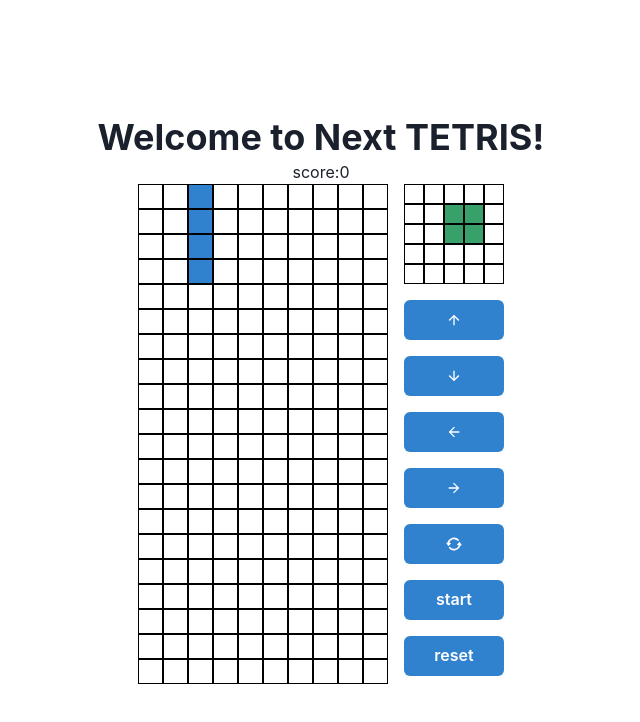
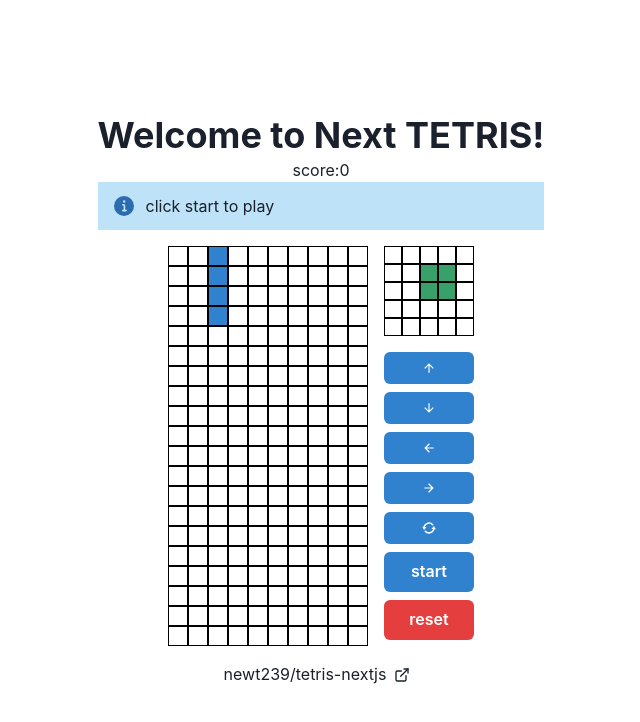
Before and after one commit to newt239/showroom_nextjs, a Next.js app: page / in a window 1280 px wide. Shown: the top 722 px of the page, without its empty margins (319-959 px from the left). Built offline with nearby package versions, Linux system fonts and the light colour scheme.

Commit message:
improve: page style

```diff
--- a/src/components/NextPreview.tsx
+++ b/src/components/NextPreview.tsx
@@ -19,8 +19,8 @@ const NextPreview: NextPage = () => {
             {row.map((cell, j) => {
               return (
                 <Box suppressHydrationWarning key={`${i}-${j}`} style={{
-                  width: 20,
-                  height: 20,
+                  width: 18,
+                  height: 18,
                   border: "1px solid black",
                   backgroundColor: decideColor(cell)
                 }}></Box>
--- a/src/components/Player.tsx
+++ b/src/components/Player.tsx
@@ -1,5 +1,5 @@
 import type { NextPage } from 'next'
-import { Button } from '@chakra-ui/react'
+import { Box, Button, Flex } from '@chakra-ui/react'
 import { ArrowBackIcon, ArrowDownIcon, ArrowForwardIcon, ArrowUpIcon, RepeatIcon } from '@chakra-ui/icons'
 import { useCallback, useContext, useEffect } from 'react'
 import { GlobalContext } from 'src/pages/_app'
@@ -109,15 +109,15 @@ const Player: NextPage = () => {
   }
 
   return (
-    <>
-      <Button onClick={downBottom} colorScheme="blue" disabled={!game.start || game.end}><ArrowUpIcon /></Button>
-      <Button onClick={blockDown} colorScheme="blue" disabled={!game.start || game.end}><ArrowDownIcon /></Button>
-      <Button onClick={blockLeft} colorScheme="blue" disabled={!game.start || game.end}><ArrowBackIcon /></Button>
-      <Button onClick={blockRight} colorScheme="blue" disabled={!game.start || game.end}><ArrowForwardIcon /></Button>
-      <Button onClick={rotate} colorScheme="blue" disabled={!game.start || game.end}><RepeatIcon /></Button>
+    <Flex style={{ flexDirection: "column", gap: ".5rem" }}>
+      <Button onClick={downBottom} colorScheme="blue" size='sm' disabled={!game.start || game.end}><ArrowUpIcon /></Button>
+      <Button onClick={blockDown} colorScheme="blue" size='sm' disabled={!game.start || game.end}><ArrowDownIcon /></Button>
+      <Button onClick={blockLeft} colorScheme="blue" size='sm' disabled={!game.start || game.end}><ArrowBackIcon /></Button>
+      <Button onClick={blockRight} colorScheme="blue" size='sm' disabled={!game.start || game.end}><ArrowForwardIcon /></Button>
+      <Button onClick={rotate} colorScheme="blue" size='sm' disabled={!game.start || game.end}><RepeatIcon /></Button>
       <Button onClick={startGame} colorScheme="blue" disabled={game.start}>start</Button>
-      <Button onClick={resetGame} colorScheme="blue" disabled={!game.start || !game.end}>reset</Button>
-    </>
+      <Button onClick={resetGame} colorScheme="red" disabled={!game.start || !game.end}>reset</Button>
+    </Flex>
   )
 }
 
--- a/src/components/TetrisGrid.tsx
+++ b/src/components/TetrisGrid.tsx
@@ -23,8 +23,8 @@ const TetrisGrid: NextPage = () => {
           <Flex key={i}>
             {row.map((cell, j) => {
               return (<Box suppressHydrationWarning key={`${i}-${j}`} style={{
-                width: 25,
-                height: 25,
+                width: 20,
+                height: 20,
                 border: "1px solid black",
                 backgroundColor: decideColor(cell, i, j)
               }}>
--- a/src/pages/index.tsx
+++ b/src/pages/index.tsx
@@ -3,12 +3,12 @@ import Head from 'next/head'
 import styles from 'src/styles/Home.module.scss'
 
 import { Alert, AlertIcon, Flex, Heading, Link } from '@chakra-ui/react'
-import { ExternalLinkIcon } from '@chakra-ui/icons'
 import TetrisGrid from 'src/components/TetrisGrid'
 import Player from 'src/components/Player'
 import NextPreview from 'src/components/NextPreview'
 import { useContext } from 'react'
 import { GlobalContext } from './_app'
+import { ExternalLinkIcon } from '@chakra-ui/icons'
 
 const Home: NextPage = () => {
   const { game } = useContext(GlobalContext);
@@ -19,31 +19,39 @@ const Home: NextPage = () => {
         <meta name="description" content="Web tetris app created with Next.js" />
         <link rel="icon" href="/favicon.ico" />
       </Head>
-
       <main className={styles.main}>
+        <Flex style={{ flexDirection: "column", textAlign: "center" }}>
           <Heading as='h1'>Welcome to Next TETRIS!</Heading>
           <p>score:{game.score}</p>
-        {game.start && !game.end && (
+          {(game.start && !game.end) ? (
             <Alert status='info'>
               <AlertIcon />
               start!
             </Alert>
-        )}
-        {game.start && game.end && (
+          ) : (game.start && game.end) ? (
             <Alert status='error'>
               <AlertIcon />
               game over!
             </Alert>
+          ) : (
+            <Alert status='info'>
+              <AlertIcon />
+              click start to play
+            </Alert>
           )}
-        <Flex style={{ gap: "1rem" }}>
+        </Flex>
+        <Flex style={{ gap: "1rem", marginTop: "1rem" }}>
           <TetrisGrid />
           <Flex style={{ flexDirection: "column", gap: "1rem" }}>
             <NextPreview />
             <Player />
           </Flex>
         </Flex>
+        <Link href="https://github.com/newt239/tetris-nextjs" isExternal sx={{ marginTop: "1rem" }}>
+          newt239/tetris-nextjs<ExternalLinkIcon mx={2} />
+        </Link>
       </main>
-    </div>
+    </div >
   )
 }
 
--- a/src/styles/Home.module.scss
+++ b/src/styles/Home.module.scss
@@ -4,7 +4,6 @@
 
 .main {
   min-height: 100vh;
-  padding: 4rem 0;
   flex: 1;
   display: flex;
   flex-direction: column;
@@ -116,13 +115,16 @@
 }
 
 @media (prefers-color-scheme: dark) {
+
   .card,
   .footer {
     border-color: #222;
   }
+
   .code {
     background: #111;
   }
+
   .logo img {
     filter: invert(1);
   }
```
Lines whose indentation alone changed are shown as unchanged.
